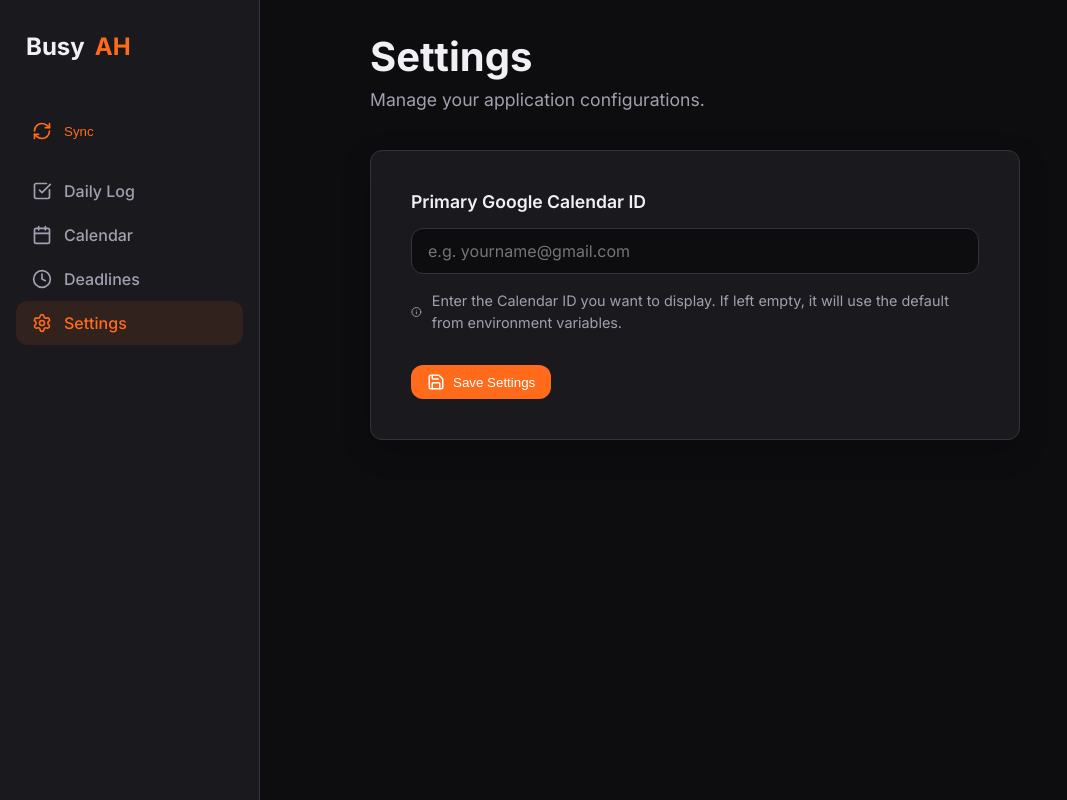
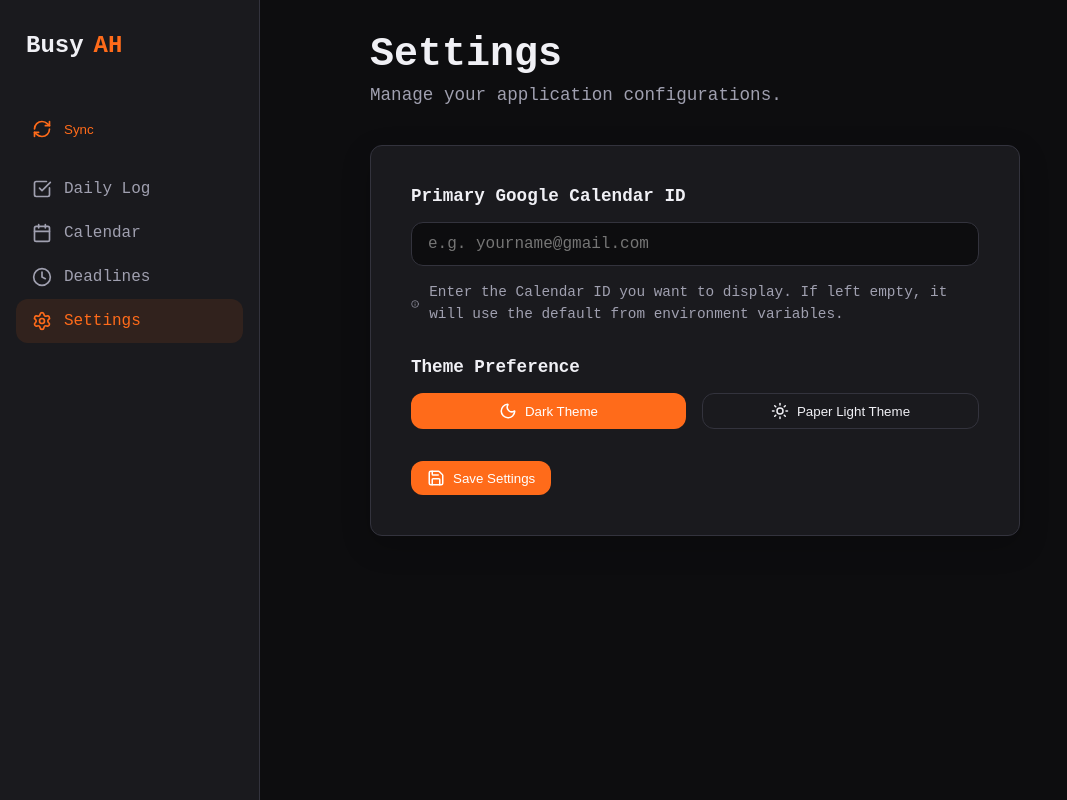
Before and after one commit to JinWei225/BusyAH, a Next.js app: page /settings in a window 1280 px wide. Shown: the whole page, without its empty margins (0-1067 px from the left). Built offline with nearby package versions, Linux system fonts and the light colour scheme; no server answers; the database is empty.

Commit message:
Change new font and theme button added

```diff
--- a/src/app/globals.css
+++ b/src/app/globals.css
@@ -15,8 +15,19 @@
   --danger: #ff4757;
   --success: #2ed573;
   --radius: 12px;
-  --font-main: 'Inter', sans-serif;
+  --font-main: 'JetBrains Mono', 'Courier New', Courier, monospace;
   --transition: all 0.3s cubic-bezier(0.25, 0.8, 0.25, 1);
+}
+
+.light-theme {
+  --bg-color: #fdfaf6;
+  --bg-surface: #ffffff;
+  --bg-surface-hover: #f5f2eb;
+  --text-primary: #2d2d2d;
+  --text-secondary: #7a756a;
+  --primary: #d95d10;
+  --primary-hover: #e06c26;
+  --border-color: #e5e0d8;
 }
 
 * {
--- a/src/app/layout.tsx
+++ b/src/app/layout.tsx
@@ -1,20 +1,23 @@
 import type { Metadata } from 'next';
 import './globals.css';
 import Sidebar from '@/components/Sidebar';
+import { getSetting } from '@/app/actions';
 
 export const metadata: Metadata = {
   title: 'BusyAH',
   description: 'Premium personal productivity app with Events, Todos, and Deadlines.',
 };
 
-export default function RootLayout({
+export default async function RootLayout({
   children,
 }: {
   children: React.ReactNode;
 }) {
+  const theme = await getSetting('theme') || 'dark';
+
   return (
     <html lang="en">
-      <body>
+      <body className={theme === 'light' ? 'light-theme' : ''}>
         <div className="app-container">
           <Sidebar />
           <main className="main-content">
--- a/src/app/settings/page.tsx
+++ b/src/app/settings/page.tsx
@@ -3,13 +3,14 @@ import { getSetting } from '@/app/actions';
 
 export default async function SettingsPage() {
     const calendarId = await getSetting('selected_calendar_id') || '';
+    const theme = await getSetting('theme') || 'dark';
 
     return (
         <div style={{ maxWidth: '800px', width: '100%', margin: '0 auto' }}>
             <h1 className="page-title">Settings</h1>
             <p className="page-subtitle">Manage your application configurations.</p>
 
-            <SettingsForm initialCalendarId={calendarId} />
+            <SettingsForm initialCalendarId={calendarId} initialTheme={theme} />
         </div>
     );
 }
--- a/src/components/DailyLog.css
+++ b/src/components/DailyLog.css
@@ -1,7 +1,6 @@
 .daily-log {
     max-width: 600px;
     margin: 0 auto;
-    font-family: 'JetBrains Mono', 'Courier New', Courier, monospace;
 }
 
 .input-container {
--- a/src/components/DateScroller.css
+++ b/src/components/DateScroller.css
@@ -32,5 +32,4 @@
     margin: 0;
     min-width: 150px;
     text-align: center;
-    font-family: 'JetBrains Mono', 'Courier New', Courier, monospace;
 }
--- a/src/components/SettingsForm.tsx
+++ b/src/components/SettingsForm.tsx
@@ -1,15 +1,17 @@
 'use client';
 
 import { useState } from 'react';
-import { Save, Info } from 'lucide-react';
+import { Save, Info, Moon, Sun } from 'lucide-react';
 import { updateSetting } from '@/app/actions';
 
 interface SettingsFormProps {
     initialCalendarId: string;
+    initialTheme: string;
 }
 
-export default function SettingsForm({ initialCalendarId }: SettingsFormProps) {
+export default function SettingsForm({ initialCalendarId, initialTheme }: SettingsFormProps) {
     const [calendarId, setCalendarId] = useState(initialCalendarId);
+    const [theme, setTheme] = useState(initialTheme);
     const [saving, setSaving] = useState(false);
     const [message, setMessage] = useState('');
 
@@ -19,6 +21,7 @@ export default function SettingsForm({ initialCalendarId }: SettingsFormProps) {
         setMessage('');
         try {
             await updateSetting('selected_calendar_id', calendarId);
+            await updateSetting('theme', theme);
             setMessage('Settings saved successfully!');
             setTimeout(() => setMessage(''), 3000);
         } catch (err) {
@@ -47,6 +50,28 @@ export default function SettingsForm({ initialCalendarId }: SettingsFormProps) {
                     </p>
                 </div>
 
+                <div className="settings-group">
+                    <label>Theme Preference</label>
+                    <div style={{ display: 'flex', gap: '1rem' }}>
+                        <button
+                            type="button"
+                            className={`btn ${theme === 'dark' ? 'btn-primary' : ''}`}
+                            onClick={() => setTheme('dark')}
+                            style={{ flex: 1, justifyContent: 'center' }}
+                        >
+                            <Moon size={18} /> Dark Theme
+                        </button>
+                        <button
+                            type="button"
+                            className={`btn ${theme === 'light' ? 'btn-primary' : ''}`}
+                            onClick={() => setTheme('light')}
+                            style={{ flex: 1, justifyContent: 'center' }}
+                        >
+                            <Sun size={18} /> Paper Light Theme
+                        </button>
+                    </div>
+                </div>
+
                 <button type="submit" className="btn btn-primary" disabled={saving}>
                     <Save size={18} /> {saving ? 'Saving...' : 'Save Settings'}
                 </button>
```
